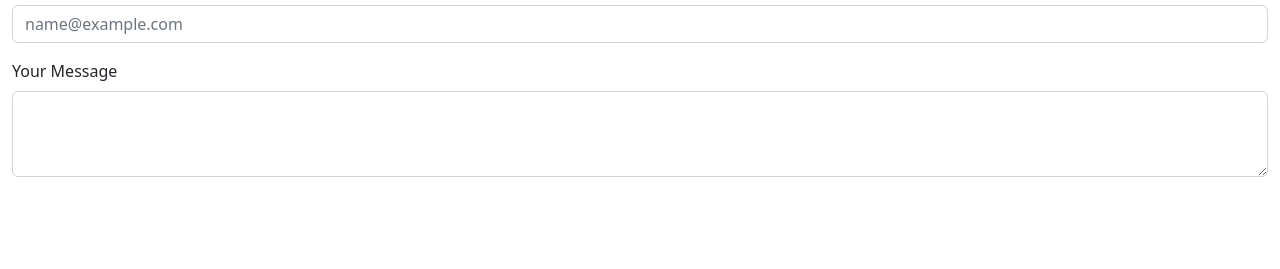
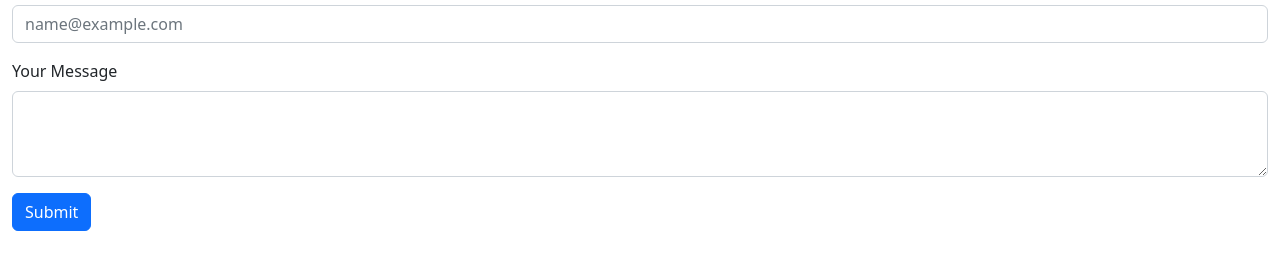
Before and after one commit to binay973/my_portfolio, a plain HTML site: page contact.html in a window 1280 px wide. Shown: the part 83-352 px from the top of the page. Drawn offline with nearby package versions, Linux system fonts and the light colour scheme.

Commit message:
improved contact.html

```diff
--- a/contact.html
+++ b/contact.html
@@ -17,6 +17,9 @@
         <label for="exampleFormControlTextarea1" class="form-label">Your Message</label>
         <textarea class="form-control" id="exampleFormControlTextarea1" rows="3"></textarea>
       </div>
+      <div class="mt-3">
+           <button class="btn btn-primary">Submit</button>
+      </div>
     <script src="https://cdn.jsdelivr.net/npm/bootstrap@5.2.0-beta1/dist/js/bootstrap.bundle.min.js" integrity="sha384-pprn3073KE6tl6bjs2QrFaJGz5/SUsLqktiwsUTF55Jfv3qYSDhgCecCxMW52nD2" crossorigin="anonymous"></script>
   </body>
 </html>
```
